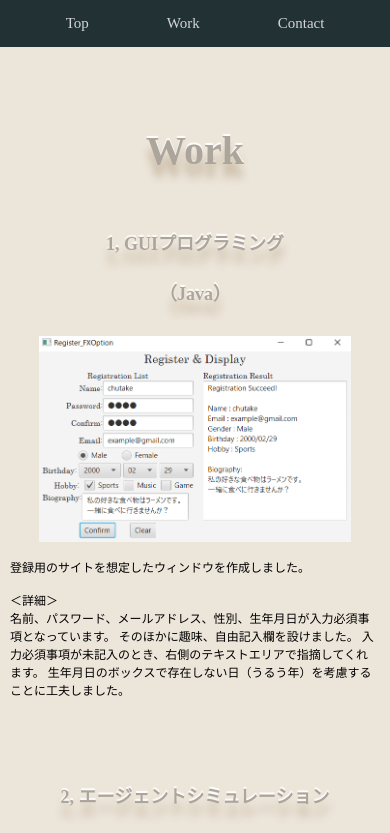
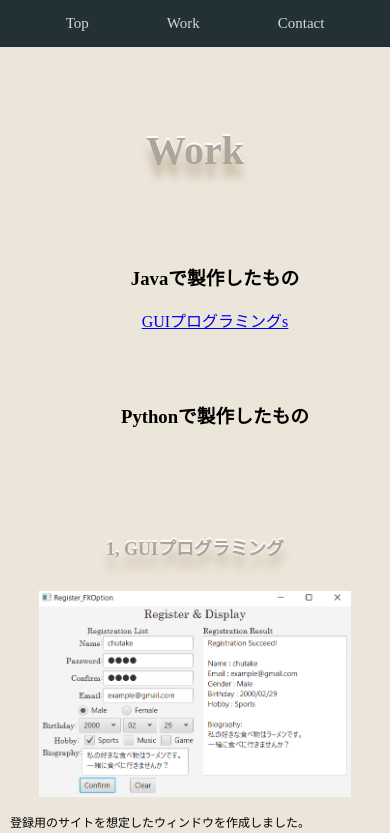
Before and after one commit to chutake/introduction_2, a React (Create React App) app: page /Work in a window 390 px wide. Shown: the top 833 px of the page. Built offline with nearby package versions, Linux system fonts and the light colour scheme.

Commit message:
modified

```diff
--- a/src/components/App.css
+++ b/src/components/App.css
@@ -164,6 +164,11 @@ body {
 
 /*スマホ用*/
 @media screen and (max-width: 480px) {
+  body {
+    margin: 0;
+    font-family: "Hiragino Kaku Gothic ProN";
+    background-color: #ece5da;
+  }
   /*Header*/
   .header {
     background-color: rgba(34, 49, 52, 1);
--- a/src/components/MainWork.js
+++ b/src/components/MainWork.js
@@ -9,9 +9,22 @@ const MainWork = () => {
   return (
     <div className="main-work">
       <h1>Work</h1>
+      <br />
+      <br />
+
+      <ol>
+        <li>
+          <h3>Javaで製作したもの</h3>
+          <li>
+            <a href="#section1">GUIプログラミング</a>
+            <a href="#section2">s</a>
+          </li>
+          <h3>Pythonで製作したもの</h3>
+        </li>
+      </ol>
       <li>
         <h2>
-          1, GUIプログラミング<br></br>（Java）
+          1, GUIプログラミング<br></br>
         </h2>
         <br></br>
         <img className="workimg1" src={img_1} alt="GUIProgramming" />
@@ -29,7 +42,7 @@ const MainWork = () => {
       </li>
       <li>
         <h2>
-          2, エージェントシミュレーション<br></br>（Python）
+          2, エージェントシミュレーション<br></br>
         </h2>
         <br></br>
         <img className="workimg2" src={img_2} alt="simulation" />
@@ -60,7 +73,7 @@ const MainWork = () => {
       </li>
       <li>
         <h2>
-          3, 手書き数字認識<br></br>（PythonのScikit-learnライブラリ）
+          3, 手書き数字認識<br></br>（Scikit-learn）
         </h2>
         <br></br>
         <img className="workimg3" src={img_3} alt="number_img" />
```
